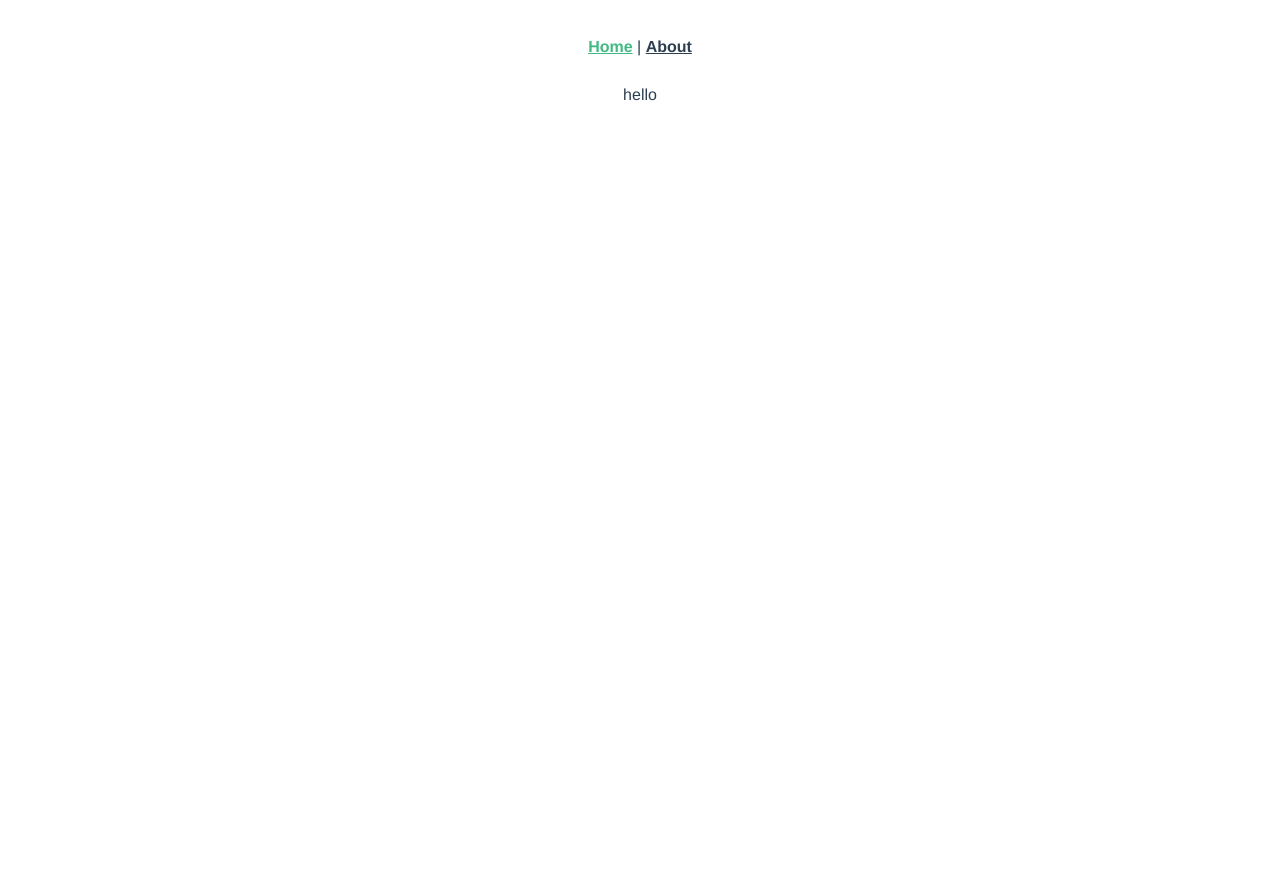
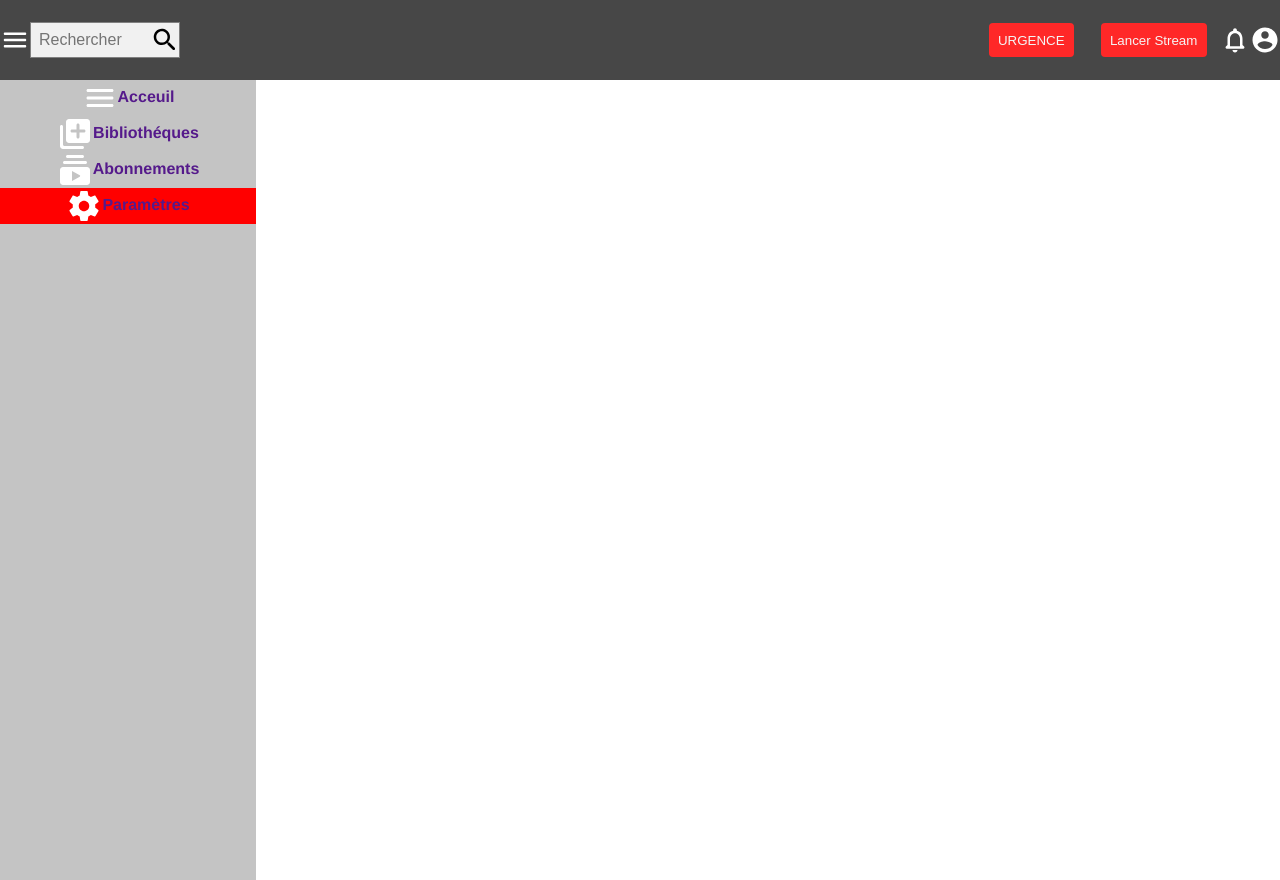
Before and after one commit to Benjamin-Mathieu/flux-videos-front, a Vue app: page / in a window 1280 px wide. Before the commit this address had no page. Before the commit the page ends 800 px from the top, so only its background shows below. Built offline with nearby package versions, Linux system fonts and the light colour scheme.

Commit message:
Ajout component Header + Sidebar

```diff
--- a/src/App.vue
+++ b/src/App.vue
@@ -1,30 +1,38 @@
 <template>
-  <div id="nav">
-    <router-link to="/">Home</router-link> |
-    <router-link to="/about">About</router-link>
-  </div>
+  <Header/>
+  <Sidebar/>
   <router-view />
 </template>
 
+<script>
+import Header from './components/Header.vue'
+import Sidebar from './components/Sidebar.vue'
+
+export default {
+  components: {
+    Header,
+    Sidebar
+  }
+}
+</script>
+
+
 <style lang="scss">
+* {
+  box-sizing: border-box;
+  margin: 0; padding: 0;
+}
 #app {
   font-family: Avenir, Helvetica, Arial, sans-serif;
   -webkit-font-smoothing: antialiased;
   -moz-osx-font-smoothing: grayscale;
   text-align: center;
   color: #2c3e50;
+  height: 100vh;
 }
 
-#nav {
-  padding: 30px;
-
-  a {
+a {
     font-weight: bold;
-    color: #2c3e50;
-
-    &.router-link-exact-active {
-      color: #42b983;
-    }
+    text-decoration: none;
   }
-}
 </style>
--- /dev/null
+++ b/src/components/Header.vue
@@ -0,0 +1,59 @@
+<template>
+    <header>
+            <img class="icons" src="../assets/icons/menu-white-36dp.svg" alt="menu">
+            <form action="" class="search">
+                <input type="text" placeholder="Rechercher">
+                <img class="icons" src="../assets/icons/search-black-36dp.svg" alt="search">
+            </form>
+            <button class="stream-buttons">URGENCE</button>
+            <button class="stream-buttons">Lancer Stream</button>
+            <img class="icons" src="../assets/icons/notifications_none-white-36dp.svg" alt="notifications">
+            <img class="icons" src="../assets/icons/account_circle-white-36dp.svg" alt="profil">
+    </header>
+</template>
+
+<style lang="scss">
+    header {
+        height: 80px;
+        background-color: #474747;
+        display: flex; justify-content: center; align-items: center;
+
+        .icons {
+            height: 30px; width: 30px;
+        }
+
+        .stream-buttons {
+            background-color: #FF2828;
+            color: whitesmoke;
+            padding: .7em;
+            border-radius: .3em;
+            border: none;
+            margin: 1em;
+        }
+
+        form.search {
+            position: relative;
+            margin-right: auto;
+            display: flex; align-items: center;
+
+            img {
+                transform: translateX(-30px);
+            }
+
+            input[type="text"] {
+                height: 100%;
+                width: 150px;
+                padding: 0.5em;
+                font-size: 1em;
+                border: 1px solid grey;
+                float: left;
+                background: #f1f1f1;
+                transition: width 0.7s ease-in-out;
+            }
+
+            input[type="text"]:focus {
+                width: 600px;
+            }
+        }
+    }
+</style>
--- /dev/null
+++ b/src/components/Sidebar.vue
@@ -0,0 +1,38 @@
+<template>
+    <section class="sidebar">
+        <ul>
+            <li>
+                <a href=""><img class="icons" src="../assets/icons/menu-white-36dp.svg" alt="Acceuil">Acceuil</a>
+            </li>
+            <li>
+                <a href=""><img class="icons" src="../assets/icons/library_add-white-36dp.svg" alt="Bibliothéques">Bibliothéques</a>
+            </li>
+             <li>
+                <a href=""><img class="icons" src="../assets/icons/subscriptions-white-36dp.svg" alt="Abonnements">Abonnements</a>
+            </li>
+             <li>
+                <a href=""><img class="icons" src="../assets/icons/settings-white-36dp.svg" alt="Paramètres">Paramètres</a>
+            </li>
+        </ul>
+    </section>
+</template>
+
+<style lang="scss">
+    .sidebar {
+        width: 20%;
+        background-color: #C4C4C4;
+        height: 100%;
+
+        img {
+            vertical-align: middle;
+        }
+
+        ul {
+            li:last-child {
+                background-color: red;
+                margin-top: auto;
+            }
+        }
+    }
+
+</style>
--- a/src/views/Home.vue
+++ b/src/views/Home.vue
@@ -1,5 +1,3 @@
 <template>
-  <div class="home">
-    hello
-  </div>
+  <div></div>
 </template>
```
Also changed, not shown: src/assets/icons/menu-white-36dp.svg (added), src/assets/icons/menu_open-white-36dp.svg (added).
